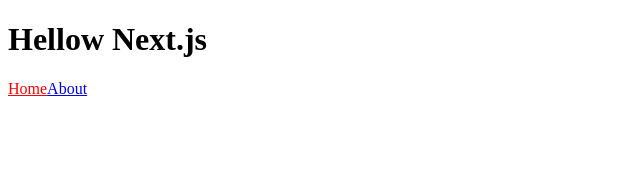
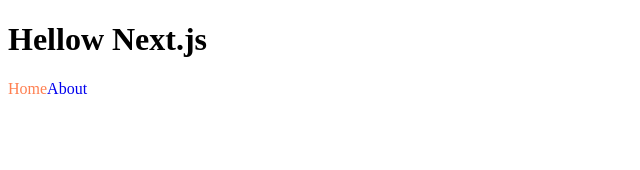
Before and after one commit to goawmfhfl/nextJS_Toyproject, a Next.js app in the folder nextjs-intro/: page / in a window 1280 px wide. Shown: the top 170 px of the page, without its empty margins (0-640 px from the left). Built offline with nearby package versions, Linux system fonts and the light colour scheme.

Commit message:
Add: ClassName을 통한 스타일링

```diff
--- a/nextjs-intro/components/Navbar.js
+++ b/nextjs-intro/components/Navbar.js
@@ -1,17 +1,30 @@
 import React from "react";
 import Link from "next/link";
 import { useRouter } from "next/router";
+import styles from "./Navbar.module.css";
 
 const Navbar = () => {
   const router = useRouter();
-  console.log("router:", router);
   return (
     <nav>
       <Link href="/">
-        <a style={{ color: router.pathname === "/" && "red" }}>Home</a>
+        <a
+          className={`${styles.link} ${
+            router.pathname === "/" ? styles.active : ""
+          }`}
+        >
+          Home
+        </a>
       </Link>
       <Link href="/about">
-        <a style={{ color: router.pathname === "/about" && "blue" }}>About</a>
+        <a
+          className={[
+            styles.link,
+            router.pathname === "/about" ? styles.active : "",
+          ].join(" ")}
+        >
+          About
+        </a>
       </Link>
     </nav>
   );
--- /dev/null
+++ b/nextjs-intro/components/Navbar.module.css
@@ -0,0 +1,12 @@
+.link {
+  text-decoration: none;
+}
+.nav {
+  display: flex;
+  justify-content: space-between;
+  background-color: cornflowerblue;
+}
+
+.active {
+  color: coral;
+}
--- a/nextjs-intro/pages/about.js
+++ b/nextjs-intro/pages/about.js
@@ -3,8 +3,8 @@
 
 const about = () => (
   <div>
+    <h1>About Page</h1>
     <Navbar />
-    <h1>About Page</h1>
   </div>
 );
 
```
Also changed, not shown: 1 other file (tests, documents, lock files or other folders).
